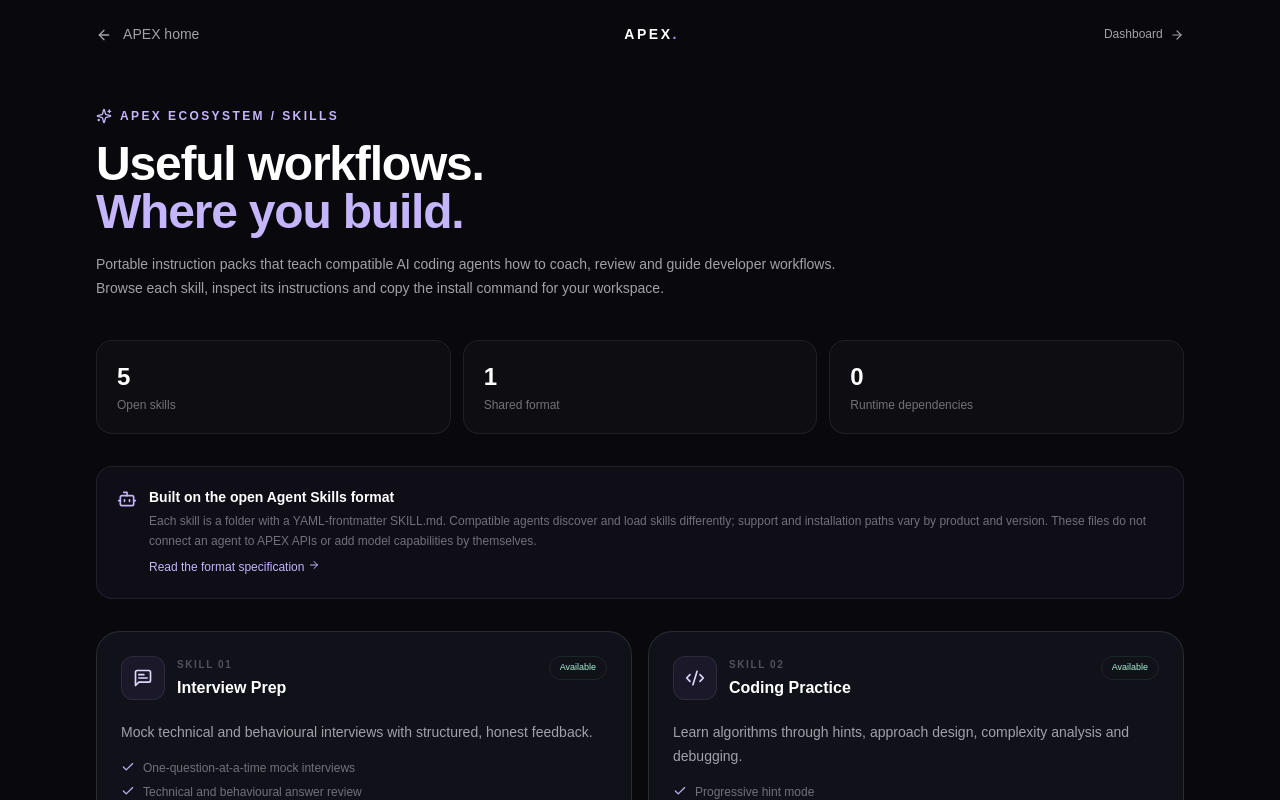
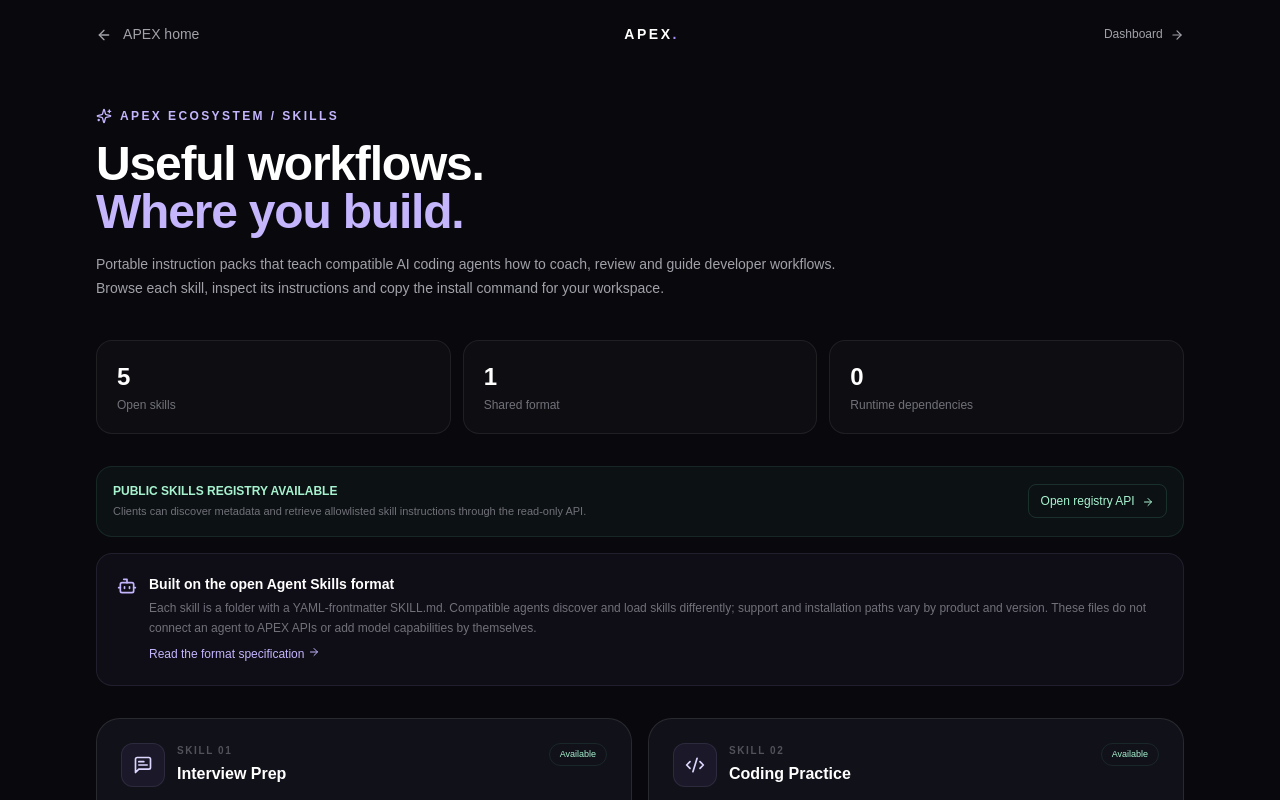
Before and after one commit to ansh44233/APEX-AI-Career-Developer-Intelligence-Platform, a Next.js app: page /features/apex-skills in a window 1280 px wide. Shown: the top 800 px of the page. Built offline with nearby package versions, Linux system fonts and the light colour scheme.

Commit message:
Link APEX Skills page to live registry endpoint

```diff
--- a/src/app/features/apex-skills/page.tsx
+++ b/src/app/features/apex-skills/page.tsx
@@ -38,6 +38,7 @@ export default function ApexSkillsPage() {
       <div className="mb-8 grid gap-3 sm:grid-cols-3">
         {[["5","Open skills"],["1","Shared format"],["0","Runtime dependencies"]].map(([value,label])=><div key={label} className="rounded-2xl border border-white/[0.07] bg-white/[0.025] p-5"><p className="text-2xl font-semibold">{value}</p><p className="mt-1 text-xs text-zinc-500">{label}</p></div>)}
       </div>
+      <div className="mb-4 flex flex-wrap items-center justify-between gap-3 rounded-2xl border border-emerald-300/10 bg-emerald-300/[0.035] p-4"><div><p className="text-xs font-semibold text-emerald-200">PUBLIC SKILLS REGISTRY AVAILABLE</p><p className="mt-1 text-[11px] text-zinc-500">Clients can discover metadata and retrieve allowlisted skill instructions through the read-only API.</p></div><a href="/api/skills" target="_blank" rel="noreferrer" className="rounded-lg border border-emerald-300/15 px-3 py-2 text-xs text-emerald-200 hover:bg-emerald-300/[0.06]">Open registry API <ArrowRight className="ml-1 inline h-3 w-3"/></a></div>
       <div className="mb-8 flex items-start gap-3 rounded-2xl border border-violet-300/10 bg-violet-400/[0.04] p-5"><Bot className="mt-0.5 h-5 w-5 shrink-0 text-violet-300"/><div><p className="text-sm font-semibold">Built on the open Agent Skills format</p><p className="mt-1 text-xs leading-5 text-zinc-500">Each skill is a folder with a YAML-frontmatter SKILL.md. Compatible agents discover and load skills differently; support and installation paths vary by product and version. These files do not connect an agent to APEX APIs or add model capabilities by themselves.</p><a className="mt-2 inline-flex text-xs text-violet-300 hover:text-violet-200" href="https://agentskills.io/specification" target="_blank" rel="noreferrer">Read the format specification <ArrowRight className="ml-1 h-3 w-3"/></a></div></div>
       <div className="grid gap-4 md:grid-cols-2">
         {skills.map((skill,index)=><article key={skill.slug} className="rounded-3xl border border-white/10 bg-[#111119] p-6">
```
